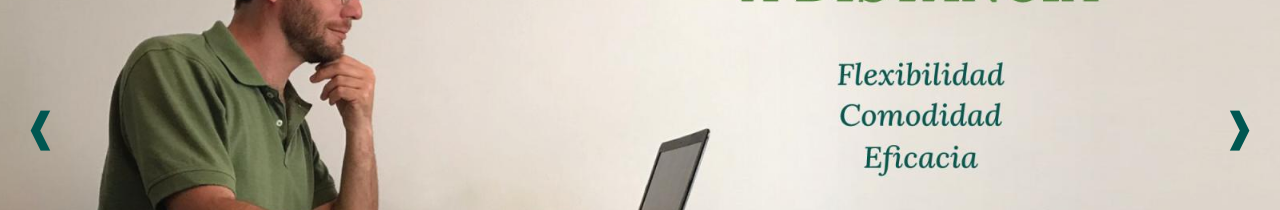
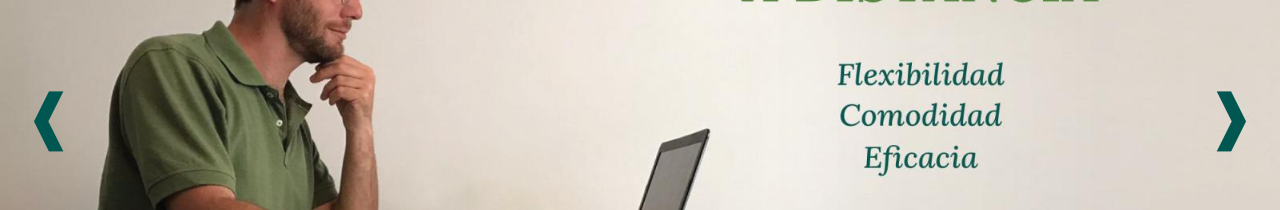
Before and after one commit to tiansanjorge/juan-pablo-sanjorge, a React (Create React App) app: page / in a window 1280 px wide. Shown: the part 248-458 px from the top of the page. Built offline with nearby package versions, Linux system fonts and the light colour scheme.

Commit message:
fix | slider arrows size

```diff
--- a/src/components/ImageSlider.jsx
+++ b/src/components/ImageSlider.jsx
@@ -61,13 +61,13 @@ const ImageSlider = ({ slides }) => {
       <div className="slider w-100 position-relative">
         <div>
           <div
-            className="sliderLeftArrow position-absolute top-50 ms-3 size40 pointer verdeO hoverAmarillo"
+            className="sliderLeftArrow position-absolute ms-3 size60 pointer verdeO hoverAmarillo"
             onClick={goToPrevious}
           >
             ❰
           </div>
           <div
-            className="sliderRightArrow position-absolute top-50 me-3 size40 pointer verdeO hoverAmarillo"
+            className="sliderRightArrow position-absolute me-3 size60 pointer verdeO hoverAmarillo"
             onClick={goToNext}
           >
             ❱
--- a/src/styles/styles.css
+++ b/src/styles/styles.css
@@ -153,6 +153,10 @@ main {
 
 .size40 {
   font-size: 40px;
+}
+
+.size60 {
+  font-size: 60px;
 }
 
 .weight400 {
@@ -313,11 +317,13 @@ p {
 }
 
 .sliderRightArrow {
+  top: 45%;
   right: 10px;
   z-index: 1;
 }
 
 .sliderLeftArrow {
+  top: 45%;
   left: 10px;
   z-index: 1;
 }
--- a/src/styles/styles.scss
+++ b/src/styles/styles.scss
@@ -173,6 +173,9 @@ main {
 .size40 {
   font-size: 40px;
 }
+.size60{
+  font-size: 60px;
+}
 
 .weight400 {
   font-weight: 400;
@@ -341,11 +344,13 @@ p {
 }
 
 .sliderRightArrow {
+  top:45%;
   right: 10px;
   z-index: 1;
 }
 
 .sliderLeftArrow {
+  top:45%;
   left: 10px;
   z-index: 1;
 }
```
Also changed, not shown: 1 other file (tests, documents, lock files or other folders).
